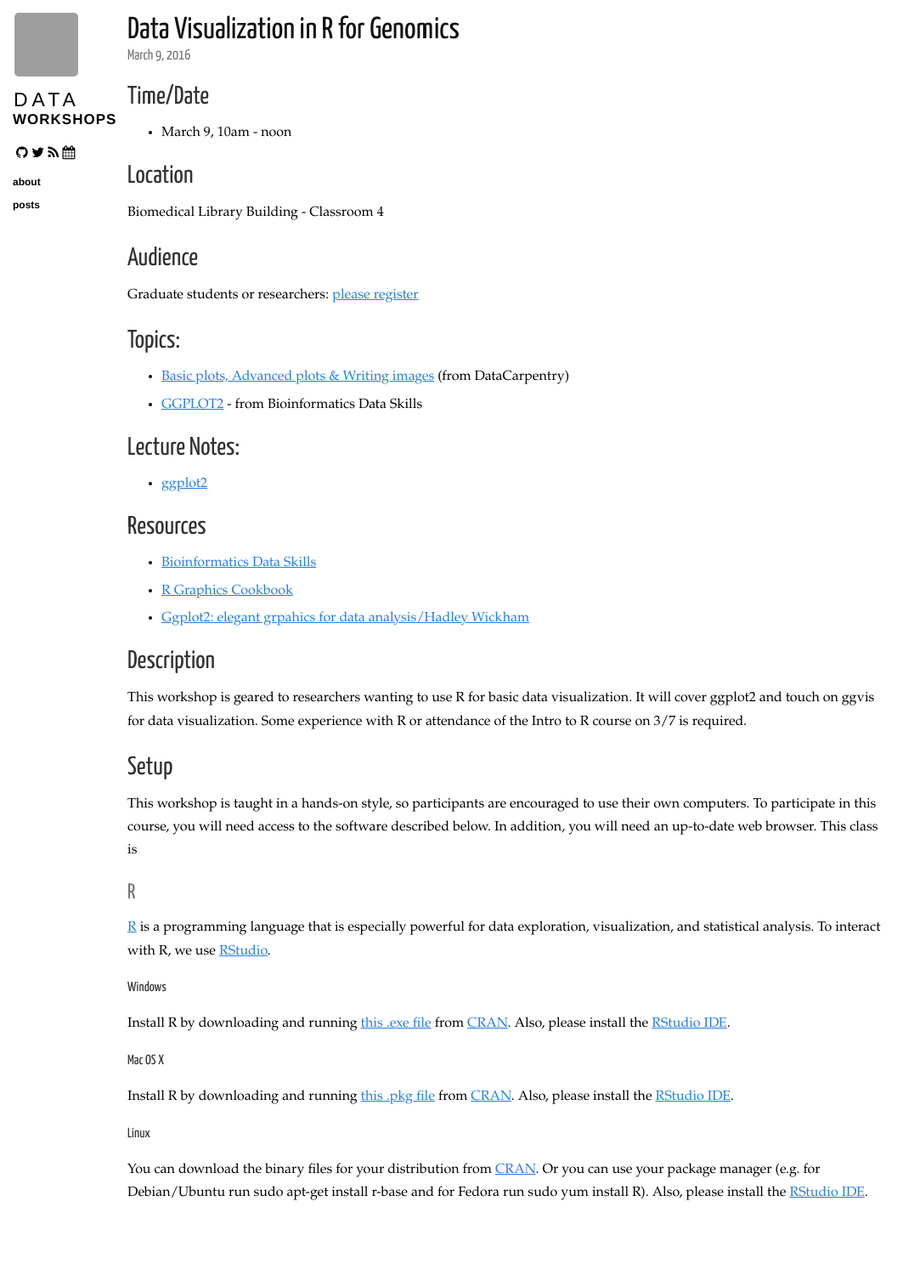
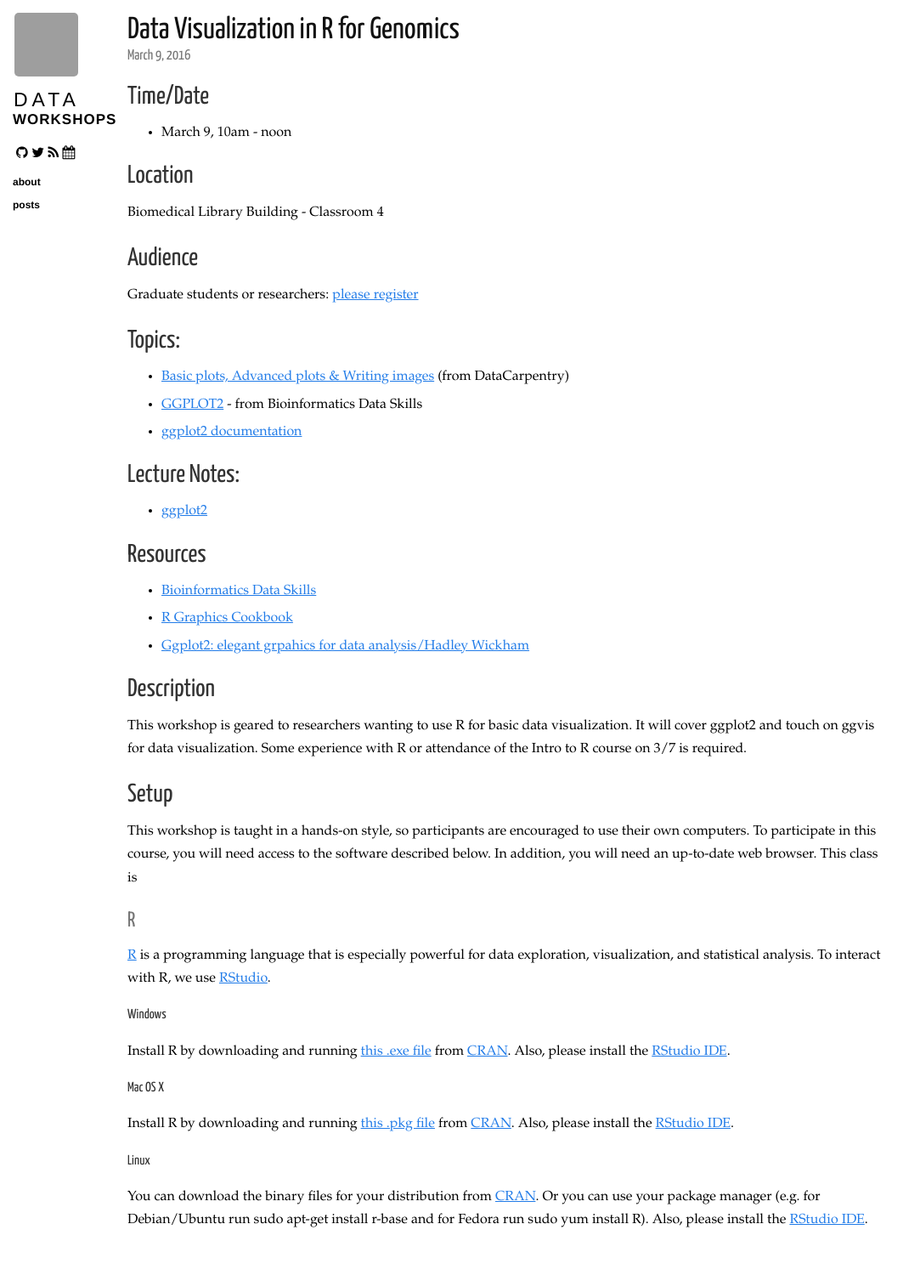
Before and after one commit to ucsdlib/workshops, a Jekyll site: the page built from _posts/2016-03-09-r-data-viz-genomics.markdown, in a window 1280 px wide. Shown: the whole page at 85% size, without its empty margins (0-1083 px from the left). Built offline with Jekyll 4.4.1, drawn with Linux system fonts in a browser that asks for light colours; nearby versions of some CDN libraries; Markdown is read by kramdown in place of the engine named in the settings; before the commit the page ends 1467 px from its top, so only the background shows below that; grey boxes are pictures that could not be loaded.

Commit message:
adding ggplot2 doc

```diff
--- a/_posts/2016-03-09-r-data-viz-genomics.markdown
+++ b/_posts/2016-03-09-r-data-viz-genomics.markdown
@@ -20,7 +20,7 @@ Graduate students or researchers: [please register](http://ucsd.libcal.com/event
 
 * [Basic plots, Advanced plots & Writing images](http://www.datacarpentry.org/R-genomics/05-data-visualization.html) (from DataCarpentry)
 * [GGPLOT2](http://proquest.safaribooksonline.com/book/bioinformatics/9781449367480/8dot-a-rapid-introduction-to-the-r-language/ch08_html#X2ludGVybmFsX0h0bWxWaWV3P3htbGlkPTk3ODE0NDkzNjc0ODAlMkZpZHAxNTcxMjc4NF9odG1sJnF1ZXJ5PQ==) - from Bioinformatics Data Skills
-
+* [ggplot2 documentation](http://docs.ggplot2.org/current/)
 
 ## Lecture Notes:
 
```
